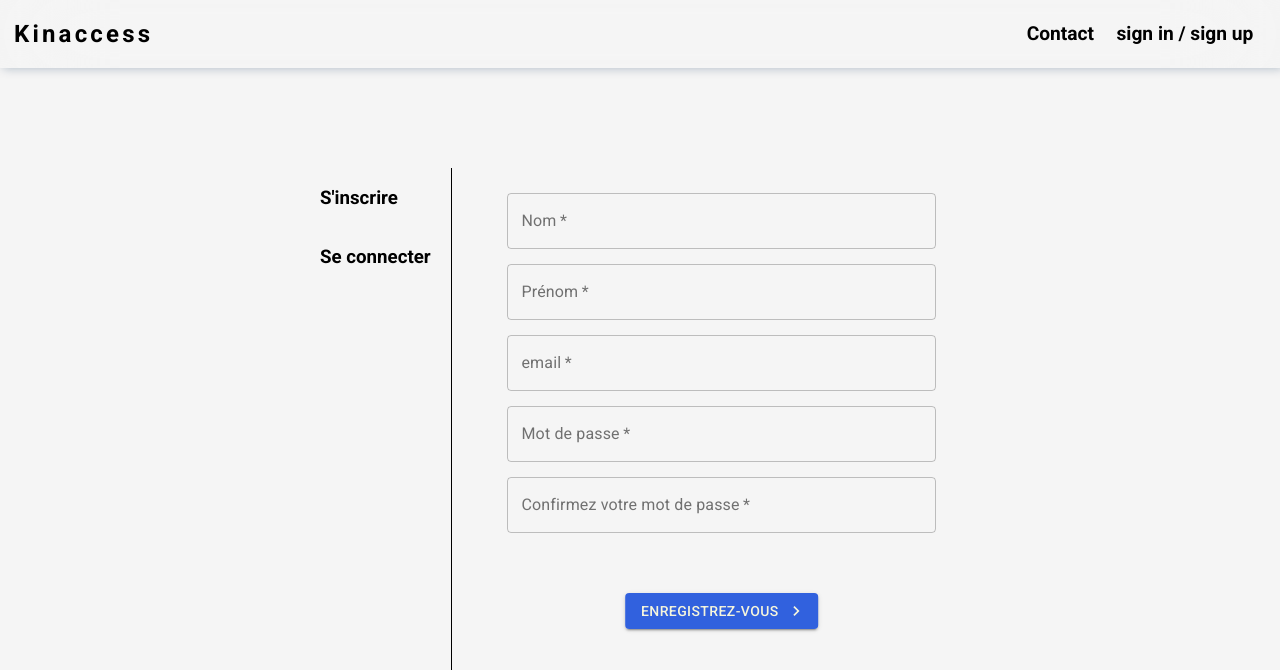
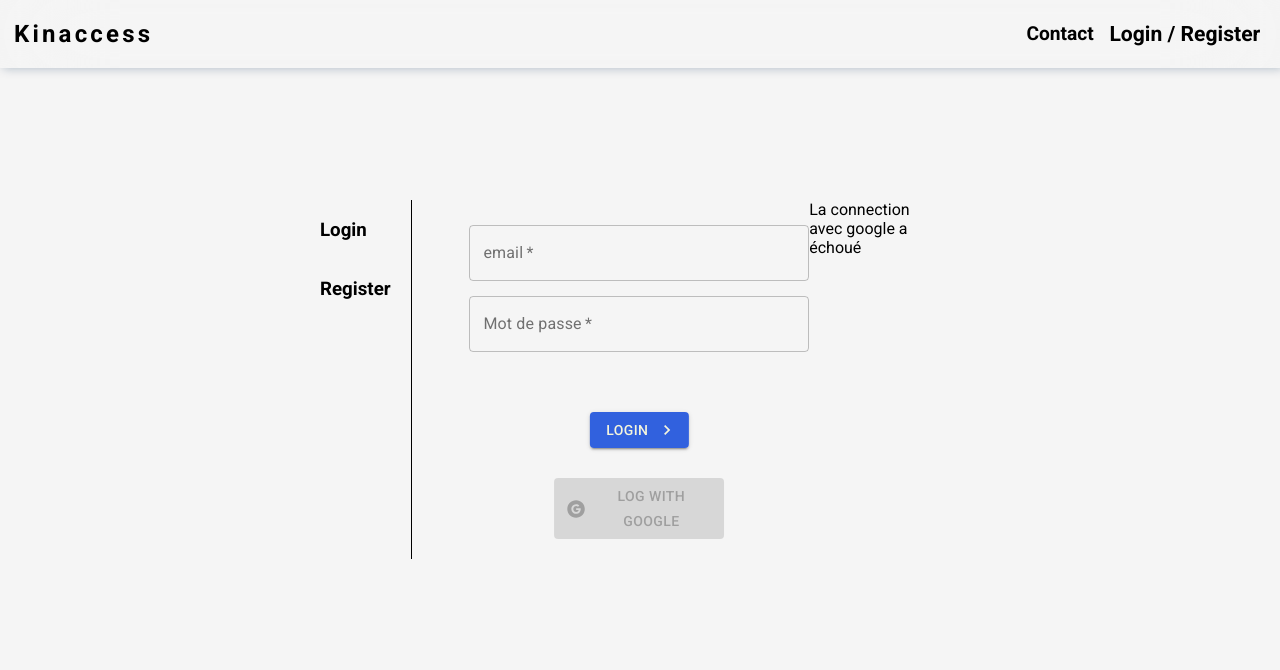
Before and after one commit to SimonAertsBecode/Kinaccess, a React (Create React App) app in the folder client/: page /profile in a window 1280 px wide. Shown: the top 670 px of the page. Built offline with nearby package versions, Linux system fonts and the light colour scheme.

Commit message:
improvements on style

```diff
--- a/client/src/App.tsx
+++ b/client/src/App.tsx
@@ -8,7 +8,9 @@ const App = () => {
    return (
       <CustomRouter history={myHistory}>
          <MainNavigation />
-         <Routes />
+         <main id='main'>
+            <Routes />
+         </main>
       </CustomRouter>
    );
 };
--- a/client/src/components/forms/log/LogForm.tsx
+++ b/client/src/components/forms/log/LogForm.tsx
@@ -39,17 +39,17 @@ const LogForm = () => {
                            toggleLogForms(true);
                         }}
                      >
-                        S'inscrire
+                        Login
                      </h3>
                      <h3
                         onClick={() => {
                            toggleLogForms(false);
                         }}
                      >
-                        Se connecter
+                        Register
                      </h3>
                   </div>
-                  <div className='logForms'>{logModal ? <SignUpForm /> : <SignInForm />}</div>
+                  <div className='logForms'>{logModal ? <SignInForm /> : <SignUpForm />}</div>
                </>
             )}
          </div>
--- a/client/src/components/forms/log/SignInForm.tsx
+++ b/client/src/components/forms/log/SignInForm.tsx
@@ -91,13 +91,13 @@ const SignInForm = () => {
                variant='contained'
                endIcon={<KeyboardArrowRightIcon />}
             >
-               Connectez-vous
+               Login
             </Button>
             <GoogleLogin
                clientId={'458697001268-dml15t87n2tk21c9n6ionesf92i64qoe.apps.googleusercontent.com'}
                render={(renderProps) => (
                   <Button className='google-button' onClick={renderProps.onClick} disabled={renderProps.disabled} startIcon={<AiFillGoogleCircle />} variant='contained'>
-                     Continuer avec google
+                     Log with google
                   </Button>
                )}
                onSuccess={googleSuccess}
--- a/client/src/components/forms/log/SignUpForm.tsx
+++ b/client/src/components/forms/log/SignUpForm.tsx
@@ -132,7 +132,7 @@ const SignUpForm = () => {
                      variant='contained'
                      endIcon={<KeyboardArrowRightIcon />}
                   >
-                     Enregistrez-vous
+                     Create an account
                   </Button>
                </form>
                {empty && <section className='formResult failed'>{empty}</section>}
--- a/client/src/components/navigations/MainNavigation.tsx
+++ b/client/src/components/navigations/MainNavigation.tsx
@@ -38,7 +38,7 @@ const MainNavigation = () => {
                </>
             ) : (
                <li>
-                  <NavLink to='profile'>sign in / sign up</NavLink>
+                  <NavLink to='profile'>Login / Register</NavLink>
                </li>
             )}
          </ul>
--- a/client/src/sass/00-configuration/static.scss
+++ b/client/src/sass/00-configuration/static.scss
@@ -12,4 +12,13 @@ body {
    font-family: 'Roboto', sans-serif;
    background-color: #f5f5f5;
    font-family: $primary-font;
+
+   #main {
+      height: 100%;
+      padding-top: 2rem;
+      margin: 0;
+      display: flex;
+      justify-content: center;
+      align-items: flex-start;
+   }
 }
--- a/client/src/sass/01-components/forms/contact.scss
+++ b/client/src/sass/01-components/forms/contact.scss
@@ -1,11 +1,12 @@
 .contactForm {
    width: 50%;
-   height: 100vh;
-   margin-left: 50%;
-   transform: translateX(-50%);
+   display: flex;
+   flex-direction: column;
+   justify-content: center;
+   gap: 0.5rem;
+   // align-items: center;
 
    .field {
-      margin: 10px 0;
       min-height: 10%;
    }
 
@@ -16,7 +17,9 @@
    .btn-submit {
       background-color: rgba(0, 61, 217, 0.8);
       color: beige;
-      margin: 120px 0 30px 50%;
+      margin-top: 2rem;
+      max-width: fit-content;
+      margin-left: 50%;
       transform: translateX(-50%);
    }
 
--- a/client/src/sass/01-components/forms/logForms.scss
+++ b/client/src/sass/01-components/forms/logForms.scss
@@ -1,5 +1,5 @@
 .forms {
-   width: 50%;
+   min-width: 50vw;
    margin-left: 50%;
    margin-top: 100px;
    transform: translateX(-50%);
--- a/client/src/sass/01-components/navigation/navigation.scss
+++ b/client/src/sass/01-components/navigation/navigation.scss
@@ -34,9 +34,11 @@
             text-decoration: none;
             color: black;
             font-weight: bold;
+            display: block;
+            transition: 0.5s;
 
-            .active {
-               background-color: red;
+            &.active {
+               transform: scale(1.1);
             }
          }
       }
```
Also changed, not shown: 1 other file (tests, documents, lock files or other folders).
